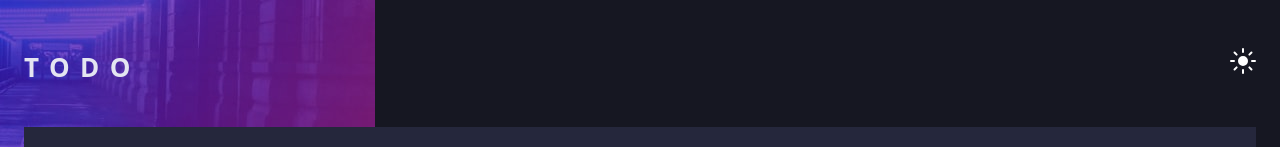
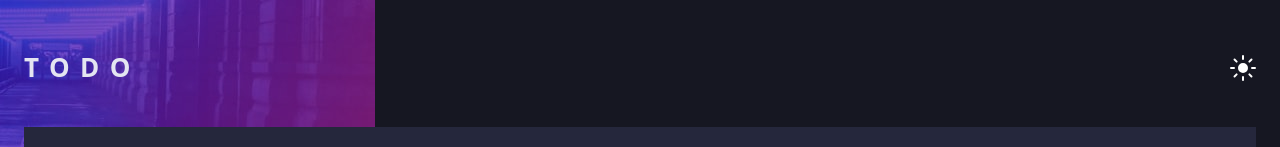
Before and after one commit to lucas-sk/Todo-app-FM, a React (Vite) app: page / in a window 1280 px wide. Shown: the top 147 px of the page. Built offline with nearby package versions, Linux system fonts and the light colour scheme.

Commit message:
style(Header): add align items center

```diff
--- a/src/components/Header/index.tsx
+++ b/src/components/Header/index.tsx
@@ -2,7 +2,7 @@
 
 export const Header = () => {
   return (
-    <header className='flex justify-between '>
+    <header className='flex justify-between items-center'>
       <h3 className='text-[1.625rem] font-bold  tracking-[0.4em] text-white-700'>
         TODO
       </h3>
```
